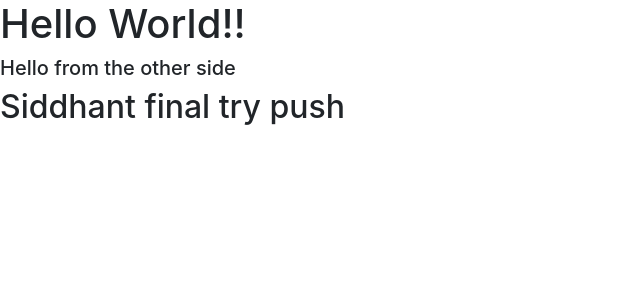
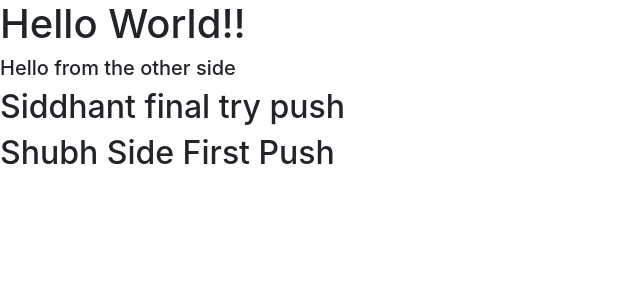
Before and after one commit to sid-jain5/dailyApps, an Angular app in the folder dailyApps-frontend/: page / in a window 1280 px wide. Shown: the top 300 px of the page, without its empty margins (0-640 px from the left). Built offline with nearby package versions, Linux system fonts and the light colour scheme.

Commit message:
Shubh Side First Push at app.html

```diff
--- a/dailyApps-frontend/src/app/app.component.html
+++ b/dailyApps-frontend/src/app/app.component.html
@@ -3,3 +3,5 @@
 <h5>Hello from the other side</h5>
 
 <h2>Siddhant final try push</h2>
+
+<h2>Shubh Side First Push</h2>
```
